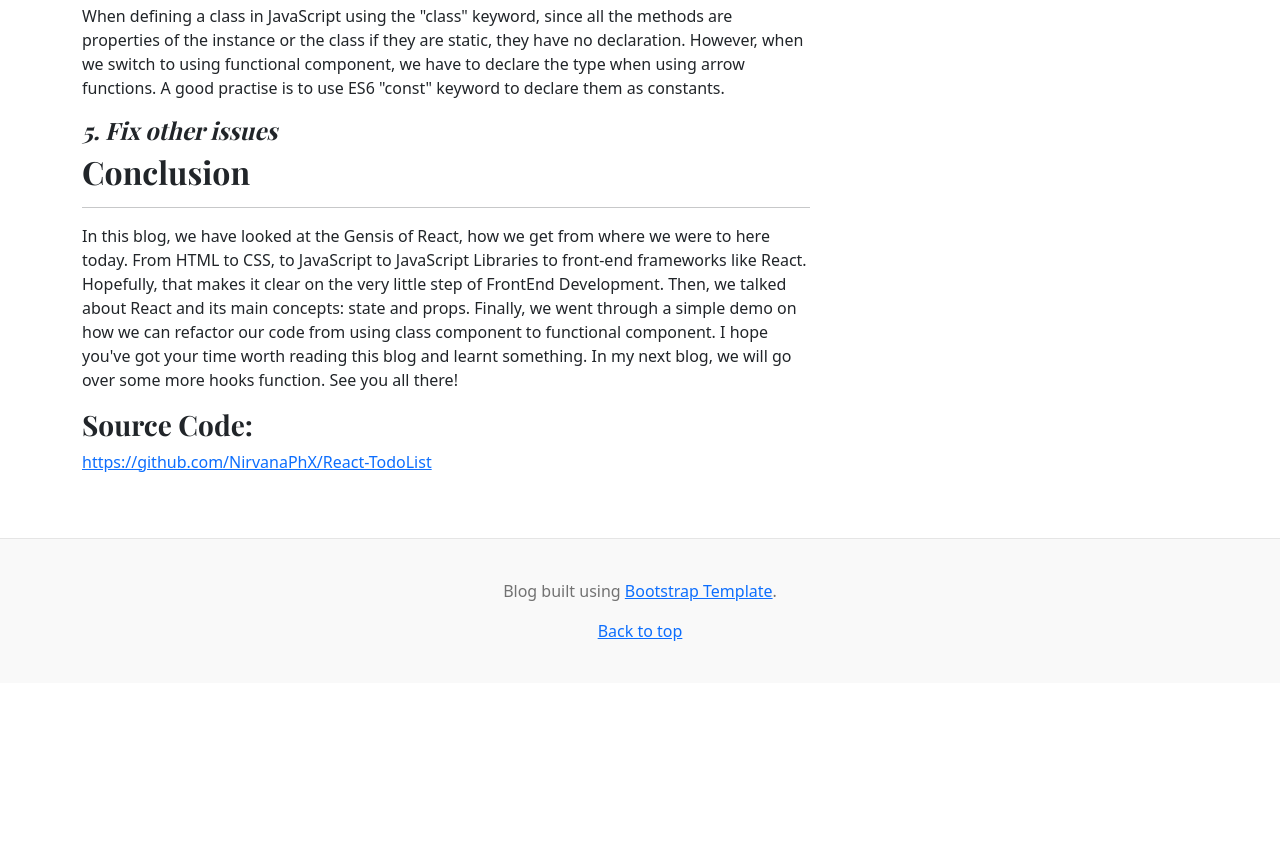
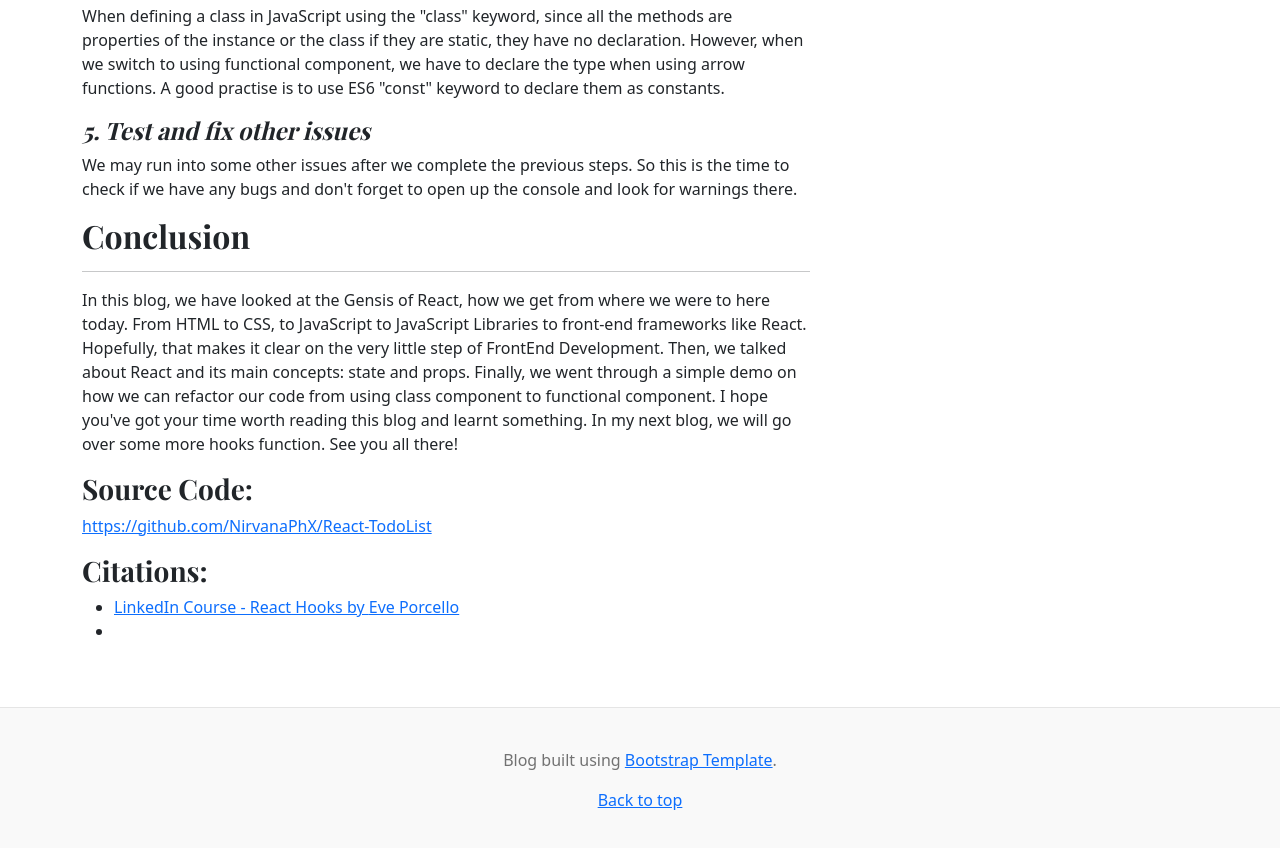
Before and after one commit to NirvanaPhX/NirvanaPhX.github.io, a plain HTML site: page blog1.html in a window 1280 px wide. Shown: the part 5570-6418 px from the top of the page. Before the commit the page ends 6253 px from the top, so only its background shows below. Drawn offline with nearby package versions, Linux system fonts and the light colour scheme; files that its build step writes are made by us from their sources.

Commit message:
Add a paragraph to code demo section

```diff
--- a/blog1.html
+++ b/blog1.html
@@ -404,7 +404,12 @@ class App extends React.Component {...}
                         A good practise is to use ES6 "const" keyword to declare them as constants.
                     </p>
 
-                    <h4><em> 5. Fix other issues </em></h4>
+                    <h4><em> 5. Test and fix other issues </em></h4>
+                    <p>
+                        We may run into some other issues after we complete the previous steps. So this is the
+                        time to check if we have any bugs and don't forget to open up the console and look for
+                        warnings there.
+                    </p>
 
                     <h2> Conclusion </h2>
                     <hr>
@@ -423,13 +428,29 @@ class App extends React.Component {...}
                         See you all there!
                     </p>
 
-                    <h3>
+                    <h3 class="mt-3">
                         Source Code:
                     </h3>
                     <p><a href="https://github.com/NirvanaPhX/React-TodoList" target="_blank">
                             https://github.com/NirvanaPhX/React-TodoList
                         </a>
                     </p>
+
+                    <h3 class="mt-3">
+                        Citations:
+                    </h3>
+                    <ul>
+                        <li>
+                            <a
+                                href="https://www.linkedin.com/learning/react-hooks/react-hooks-history?autoplay=true&u=2245281">LinkedIn
+                                Course - React Hooks by <a
+                                    href="https://www.linkedin.com/in/eveporcello/?trk=lil_instructor">Eve
+                                    Porcello</a></a>
+                        </li>
+                        <li>
+
+                        </li>
+                    </ul>
 
                 </article>
             </div>
```
